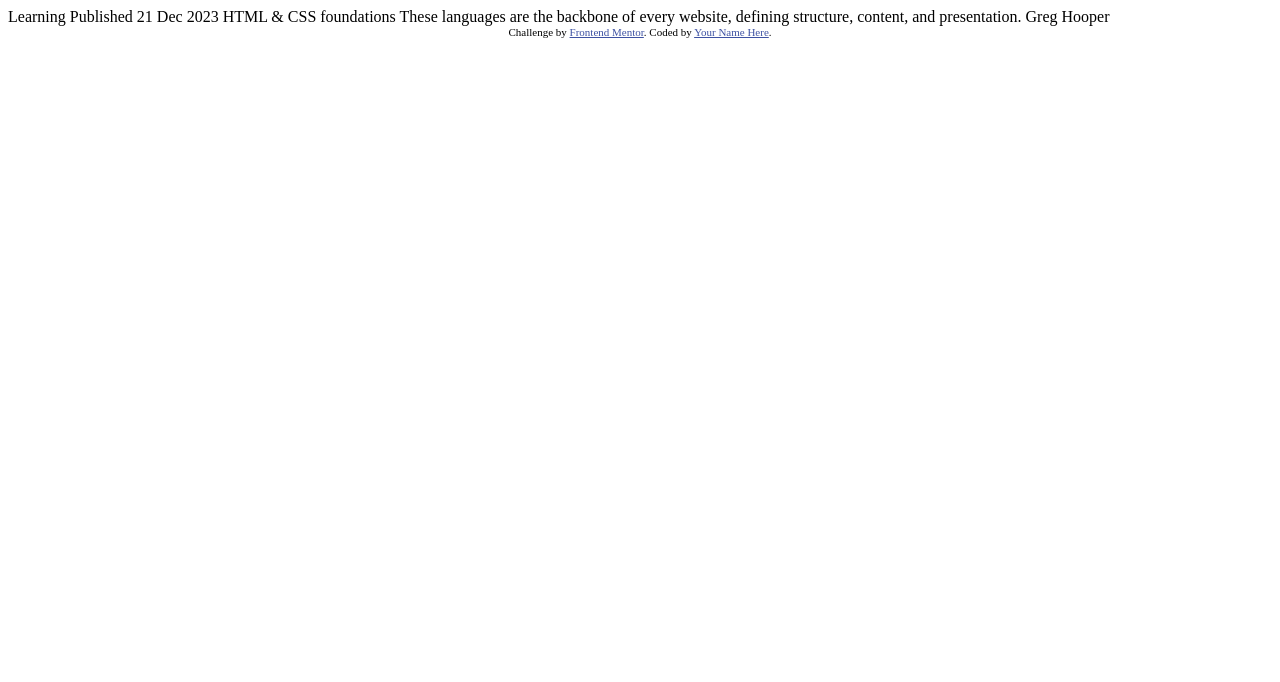
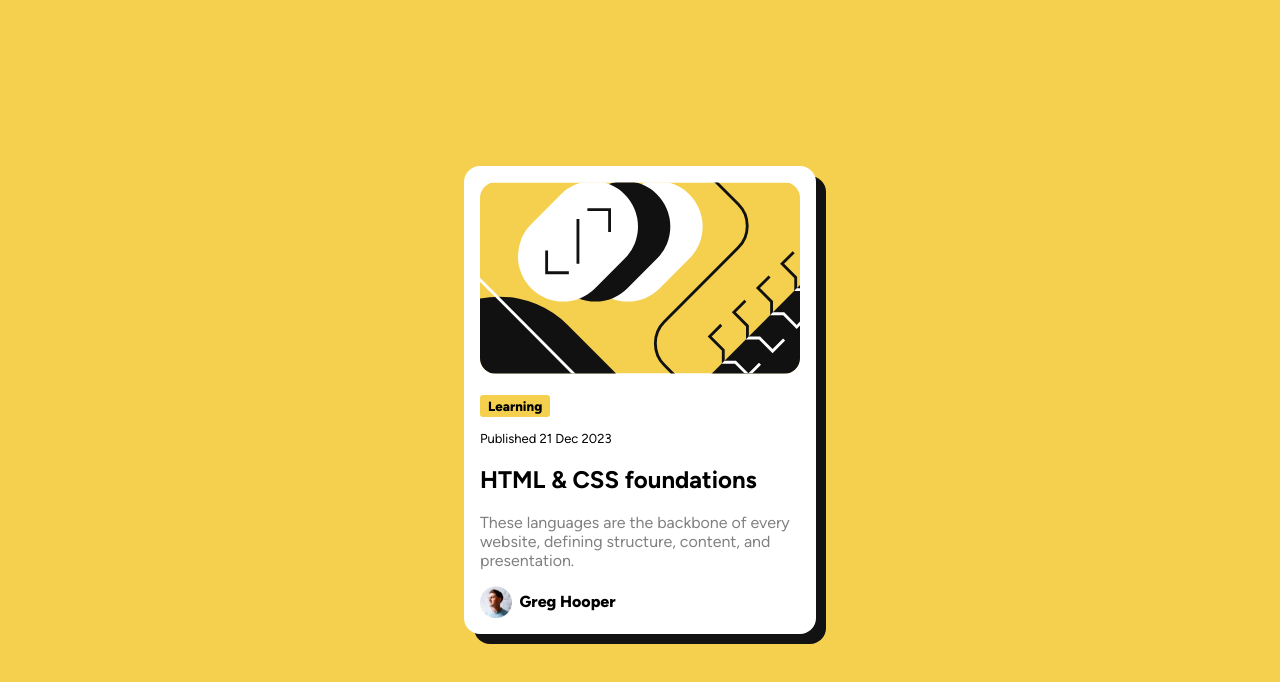
Before and after one commit to https429/FrontendMentor_Blog-Preview-Card, a plain HTML site: page index.html in a window 1280 px wide. Drawn offline with Linux system fonts and the light colour scheme.

Commit message:
First Solution

```diff
--- a/index.html
+++ b/index.html
@@ -2,29 +2,41 @@
 <html lang="en">
 <head>
   <meta charset="UTF-8">
-  <meta name="viewport" content="width=device-width, initial-scale=1.0"> <!-- displays site properly based on user's device -->
+  <meta name="viewport" content="width=device-width, initial-scale=1.0">
+  <!-- displays site properly based on user's device -->
 
   <link rel="icon" type="image/png" sizes="32x32" href="./assets/images/favicon-32x32.png">
+  <link rel="stylesheet" href="./main.css">
 
   <title>Frontend Mentor | Blog preview card</title>
 
-  <!-- Feel free to remove these styles or customise in your own stylesheet 👍 -->
-  <style>
-    .attribution { font-size: 11px; text-align: center; }
-    .attribution a { color: hsl(228, 45%, 44%); }
-  </style>
 </head>
 <body>
+<div class="card">
 
+  <img class="card-image" src="assets/images/illustration-article.svg" alt="card title image">
+
+  <span class="card-tag">
     Learning
+  </span>
 
+  <span class="card-date">
   Published 21 Dec 2023
+  </span>
 
+  <h2 class="card-title">
     HTML & CSS foundations
+  </h2>
 
+  <p class="card-body">
     These languages are the backbone of every website, defining structure, content, and presentation.
+  </p>
 
-  Greg Hooper
+  <div class="card-author">
+    <img src="assets/images/image-avatar.webp" alt="avatar">
+    <span>Greg Hooper</span>
+  </div>
+</div>
 
 <div class="attribution">
   Challenge by <a href="https://www.frontendmentor.io?ref=challenge" target="_blank">Frontend Mentor</a>.
--- /dev/null
+++ b/main.css
@@ -0,0 +1,97 @@
+@font-face {
+    font-family: Figtree;
+    src: url("./assets/fonts/Figtree-VariableFont_wght.ttf");
+}
+
+:root {
+    --yellow: hsl(47, 88%, 63%);
+    --white: hsl(0, 0%, 100%);
+    --grey: hsl(0, 0%, 50%);
+    --black: hsl(0, 0%, 07%);
+}
+
+body {
+    background-color: var(--yellow);
+
+    font-family: Figtree, sans-serif;
+    font-size: 16px;
+
+    min-height: 100vh;
+    margin: 0;
+
+    display: grid;
+    place-content: center;
+}
+
+.card {
+    background-color: var(--white);
+    width: 20em;
+    padding: 1rem;
+    border-radius: 1em;
+
+    display: flex;
+    flex-direction: column;
+    flex-wrap: nowrap;
+
+    box-shadow: 10px 10px 0 var(--black);
+}
+
+.card-image {
+    width: inherit;
+    border-radius: 1em;
+    margin-bottom: .5rem;
+}
+
+.card-tag {
+    background-color: var(--yellow);
+    width: fit-content;
+    padding: .2rem .5rem;
+    border-radius: .2rem;
+
+    font-size: smaller;
+    font-weight: 800;
+
+    margin: 1em 0;
+}
+
+.card-date {
+    font-size: small;
+}
+
+.card-title {
+    margin-bottom: .1em;
+}
+
+.card-body {
+    color: var(--grey);
+}
+
+.card-author {
+    height: 2em;
+    display: flex;
+    flex-direction: row;
+    flex-wrap: nowrap;
+    align-items: center;
+}
+
+.card-author img {
+    height: inherit;
+    margin-right: .5rem;
+}
+
+.card-author span {
+    font-weight: 800;
+}
+
+
+
+.attribution {
+    display: none;
+
+    font-size: 11px;
+    text-align: center;
+}
+
+.attribution a {
+    color: hsl(228, 45%, 44%);
+}
```
Lines whose indentation alone changed are shown as unchanged.
